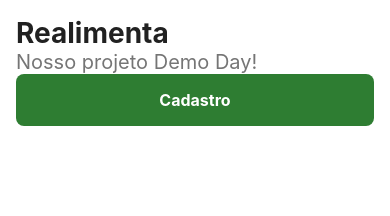
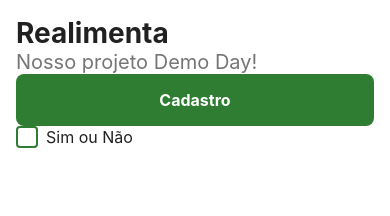
Before and after one commit to ApoteoseTeam/app-realimenta, a React Native app: screen / in a window 390 px wide. Shown: the top 216 px of the page. Built offline with nearby package versions, Linux system fonts and the light colour scheme.

Commit message:
feat:(CheckBox) adiciona o component checkbox e a estilização

```diff
--- a/src/App.tsx
+++ b/src/App.tsx
@@ -2,7 +2,10 @@ import { StatusBar } from 'expo-status-bar';
 import { View, Text, StyleSheet, ScrollView } from "react-native";
 import { globalStyles } from './theme/global';
 import {Button} from './components/button'
+import { Checkbox } from './components/Checkbox';
+import { useState } from 'react';
 export default function App() {
+  const [checked, setChecked] = useState(false);
   return (
     <ScrollView>
     <View style={globalStyles.container}>
@@ -15,7 +18,11 @@ export default function App() {
       </Text>
 
       <Button label = "Cadastro"/>
-    </View>
+    <Checkbox text = "Sim ou Não"
+    checked={checked}
+    onChange={setChecked}
+      />
+      </View>
     </ScrollView>
   );
 }
--- /dev/null
+++ b/src/components/Checkbox.tsx
@@ -0,0 +1,22 @@
+import { Text, Pressable, View, } from "react-native"
+import { globalStyles } from "../theme/global";
+
+type CheckboxProps = {
+    text: string
+    checked: boolean
+    onChange: (value: boolean) => void
+
+}
+export const Checkbox = ({ text, checked, onChange }: CheckboxProps) => {
+    return (
+        <Pressable style={globalStyles.checkboxContainer}
+            accessibilityRole="checkbox"
+            accessibilityLabel={text}
+            accessibilityState={{ checked }} onPress={() => onChange(!checked)}>
+            <View style={[globalStyles.checkboxBox, checked && globalStyles.checkboxChecked]}>
+                {checked && (<Text style={globalStyles.checkboxIcon}>✓</Text>)}
+            </View>
+            <Text style={globalStyles.checkboxText}>{text}</Text>
+        </Pressable>
+    )
+};
--- a/src/components/button.tsx
+++ b/src/components/button.tsx
@@ -4,7 +4,7 @@ import {globalStyles} from '../theme/global'
 type ButtonProps = TouchableOpacityProps & {
     label: string
 }
-export function Button({ label, ...rest }: ButtonProps) {
+export const Button = ({ label, ...rest }: ButtonProps) => {
     return (
         <TouchableOpacity style = {globalStyles.button} {...rest}>
     <Text style = {globalStyles.buttonText}>{label}</Text>
--- a/src/theme/global.ts
+++ b/src/theme/global.ts
@@ -39,4 +39,39 @@ export const globalStyles = StyleSheet.create({
     fontSize: typography.sizes.body,
     fontWeight: typography.weights.bold,
   },
+
+  checkboxContainer: {
+  flexDirection: "row",
+  alignItems: "center",
+},
+
+  checkboxBox: {
+    width: 22,
+    height: 22,
+    borderWidth: 2,
+    borderColor: colors.primary,
+    borderRadius: 4,
+    justifyContent: "center",
+    alignItems: "center",
+    flexShrink: 0,
+  },
+
+  checkboxText: {
+    fontSize: typography.sizes.body,
+    color: colors.text,
+      marginLeft: 8,
+    },
+
+  checkboxChecked: {
+  backgroundColor: colors.primary,
+  },
+
+  checkboxIcon: {
+  color: colors.background,
+  fontSize: typography.sizes.body,
+  fontWeight: typography.weights.bold,
+  lineHeight: 20,
+  textAlign: "center",
+
+  }
 });
```
